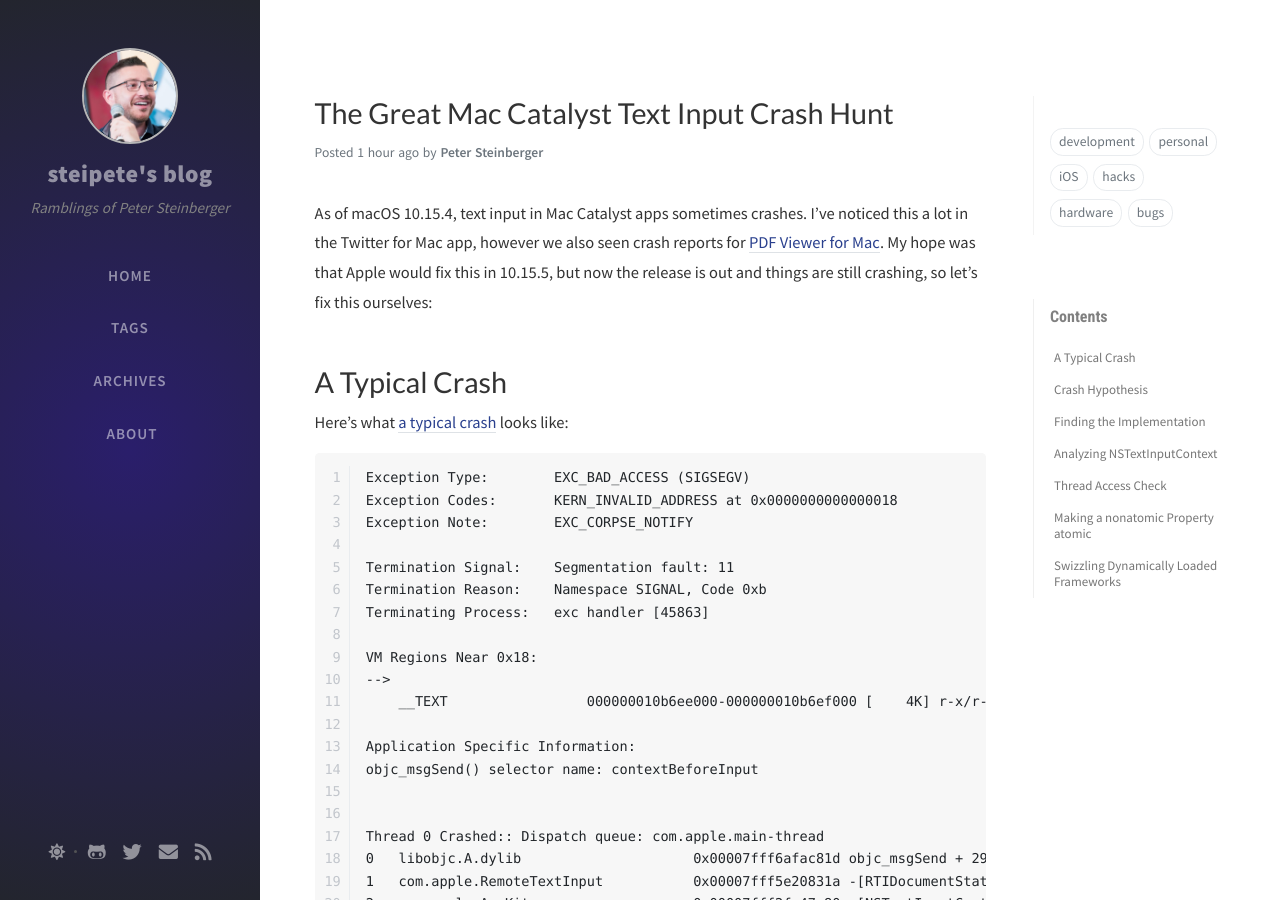
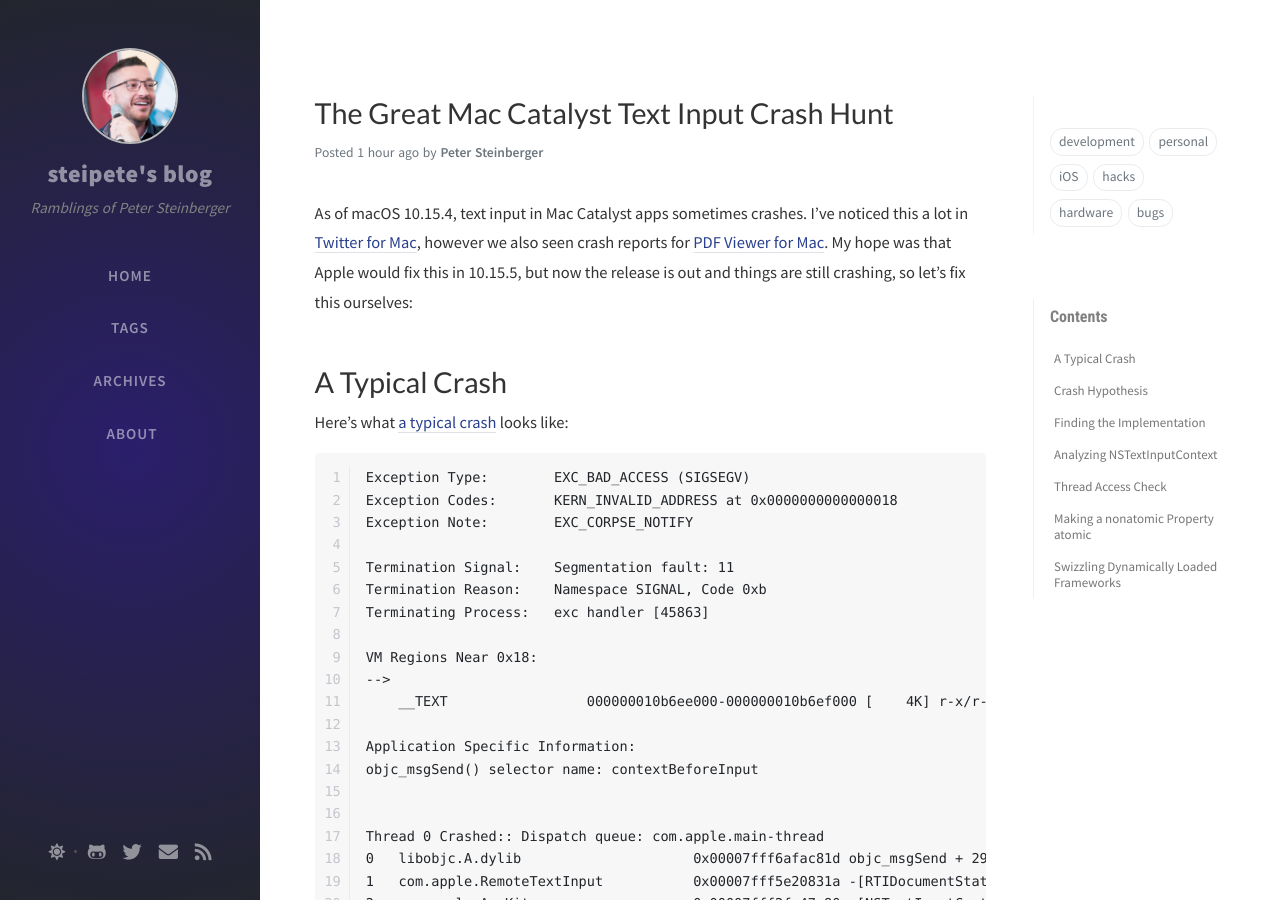
Before and after one commit to steipete/steipete.com, a Jekyll site: the page built from _posts/2020-05-30-mac-catalyst-crash-hunt.md, in a window 1280 px wide and 900 px high. Built offline with Jekyll 4.4.1, drawn with Linux system fonts in a browser that asks for light colours; nearby versions of some CDN libraries; comment, search, counter and statistics services are not loaded.

Commit message:
link to Twitter app

```diff
--- a/_posts/2020-05-30-mac-catalyst-crash-hunt.md
+++ b/_posts/2020-05-30-mac-catalyst-crash-hunt.md
@@ -10,7 +10,7 @@
 div.post-content > img:first-child { display:none; }
 </style>
 
-As of macOS 10.15.4, text input in Mac Catalyst apps sometimes crashes. I've noticed this a lot in the Twitter for Mac app, however we also seen crash reports for [PDF Viewer for Mac](https://pdfviewer.io). My hope was that Apple would fix this in 10.15.5, but now the release is out and things are still crashing, so let's fix this ourselves:
+As of macOS 10.15.4, text input in Mac Catalyst apps sometimes crashes. I've noticed this a lot in [Twitter for Mac](https://apps.apple.com/us/app/twitter/id1482454543?mt=12), however we also seen crash reports for [PDF Viewer for Mac](https://pdfviewer.io). My hope was that Apple would fix this in 10.15.5, but now the release is out and things are still crashing, so let's fix this ourselves:
 
 # A Typical Crash
 
```
